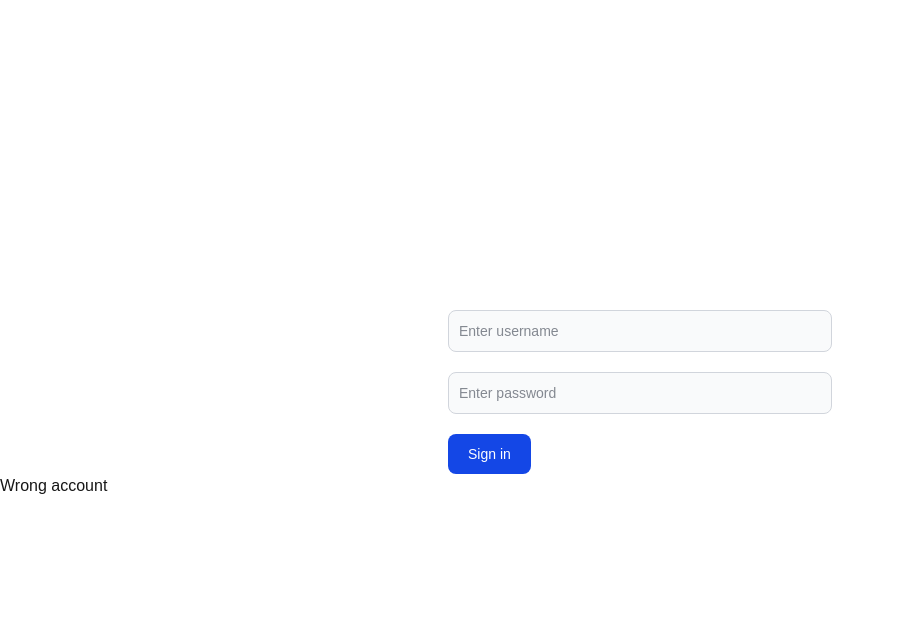
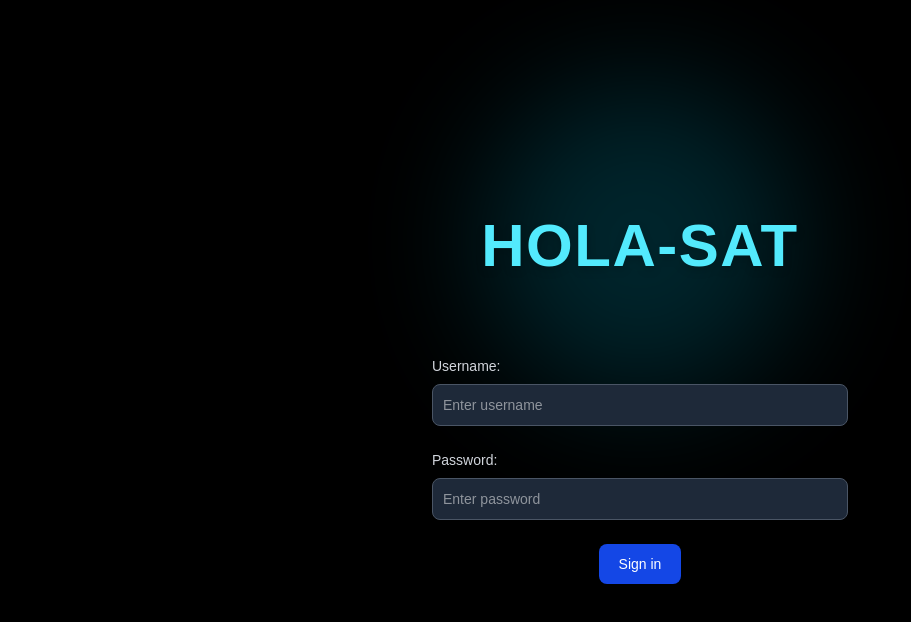
Before and after one commit to bnp01112000/hola-sat, a Next.js app: page / in a window 1280 px wide. Shown: the top 622 px of the page, without its empty margins (0-911 px from the left). Built offline with nearby package versions, Linux system fonts and the light colour scheme.

Commit message:
added databases and more

```diff
--- a/app/globals.css
+++ b/app/globals.css
@@ -14,7 +14,7 @@
 
 @media (prefers-color-scheme: dark) {
   :root {
-    --background: #2d1cef;
+    --background: #000000;
     --foreground: #ffffff ;
   }
 }
--- a/app/layout.js
+++ b/app/layout.js
@@ -17,7 +17,7 @@ export default function RootLayout({children}) {
             <head>
                 <title> HOLA SAT APP</title>
             </head>
-            <body class = "min-h-screen" className={`${geistSans.variable} ${geistMono.variable} antialiased`}>
+            <body className={`${geistSans.variable} ${geistMono.variable} antialiased`}>
                 {children}
             </body>
         </html>
--- a/app/login.js
+++ b/app/login.js
@@ -9,19 +9,61 @@ export default function Login() {
     const [password, changePass] = useState("");
     const [state, action] = useActionState(handleForm, null, 'n/a');
     return (
-        <div class = "min-h-screen content-center">
-            <form class="max-w-sm mx-auto" action={action}>
-                <div class="mb-5">
-                    <label htmlFor="username" class="block mb-2 text-sm font-medium text-gray-900 dark:text-white"></label>
-                    <input onChange={e => changeUser(e.target.value)} type="text" name="username" placeholder="Enter username" value={username} class="bg-gray-50 border border-gray-300 text-gray-900 text-sm rounded-lg focus:ring-blue-500 focus:border-blue-500 block w-full p-2.5 dark:bg-gray-700 dark:border-gray-600 dark:placeholder-gray-400 dark:text-white dark:focus:ring-blue-500 dark:focus:border-blue-500"></input>
+        <div className="w-screen h-screen bg-black text-white flex flex-col items-center justify-center relative overflow-hidden">
+            {/* Glowing background blob */}
+            <div className="absolute w-80 h-80 bg-cyan-500 blur-3xl opacity-20 rounded-full top-20 z-0" />
+
+            {/* HOLA-SAT heading */}
+            <h1 className="text-6xl font-extrabold text-cyan-300 tracking-wide mb-20 z-10 drop-shadow-lg">
+                HOLA-SAT
+            </h1>
+
+            {/* Form container */}
+            <form className="w-full max-w-md px-4 flex flex-col items-center z-10 space-y-6" action={action}>
+                <div className="w-full">
+                    <label htmlFor="username" className="block mb-2 text-sm font-medium text-gray-300">
+                        Username:
+                    </label>
+                    <input
+                        onChange={(e) => changeUser(e.target.value)}
+                        value={username}
+                        type="text"
+                        name="username"
+                        placeholder="Enter username"
+                        className="w-full border bg-gray-800 border-gray-600 text-white text-sm rounded-lg focus:ring-blue-500 focus:border-blue-500 p-2.5"
+                    />
                 </div>
-                <div class="mb-5">
-                    <label htmlFor="password" class="block mb-2 text-sm font-medium text-gray-900 dark:text-white"></label>
-                    <input onChange={e => changePass(e.target.value)} type="text" name="password" placeholder="Enter password" value={password} class="bg-gray-50 border border-gray-300 text-gray-900 text-sm rounded-lg focus:ring-blue-500 focus:border-blue-500 block w-full p-2.5 dark:bg-gray-700 dark:border-gray-600 dark:placeholder-gray-400 dark:text-white dark:focus:ring-blue-500 dark:focus:border-blue-500"></input>
+
+                <div className="w-full">
+                    <label htmlFor="password" className="block mb-2 text-sm font-medium text-gray-300">
+                        Password:
+                    </label>
+                    <input
+                        onChange={(e) => changePass(e.target.value)}
+                        value={password}
+                        type="password"
+                        name="password"
+                        placeholder="Enter password"
+                        className="w-full border bg-gray-800 border-gray-600 text-white text-sm rounded-lg focus:ring-blue-500 focus:border-blue-500 p-2.5"
+                    />
                 </div>
-                <button type="submit" class="text-white bg-blue-700 hover:bg-blue-800 focus:ring-4 focus:outline-none focus:ring-blue-300 font-medium rounded-lg text-sm w-full sm:w-auto px-5 py-2.5 text-center dark:bg-blue-600 dark:hover:bg-blue-700 dark:focus:ring-blue-800" >Sign in</button>
+
+                <button
+                    type="submit"
+                    className="text-white bg-blue-700 hover:bg-blue-800 focus:ring-4 focus:outline-none focus:ring-blue-300 font-medium rounded-lg text-sm w-full sm:w-auto px-5 py-2.5 text-center"
+                >
+                    Sign in
+                </button>
             </form>
-            <p> {state ? <Link href="/test">Main Page</Link> : <p> Wrong account </p>}</p>
+
+            {/* Error/message */}
+            <p className="hidden mt-6 text-red-500 z-10">
+                {state ? <Link href="/test">Main Page</Link> : "Wrong account"}
+            </p>
         </div>
+
+
+
+
     )
 }
--- a/app/page.js
+++ b/app/page.js
@@ -1,8 +1,9 @@
 import Image from "next/image";
 import Login from '@/app/login';
+
 export default function Home() {
   return (
-    <div class = "min-h-screen content-center">
+    <div>
         <Login/>
     </div>
   );
--- /dev/null
+++ b/prisma/seed.js
@@ -0,0 +1,22 @@
+const { PrismaClient } = require('@prisma/client');
+const prisma = new PrismaClient();
+
+async function main() {
+  await prisma.user.createMany({
+    data: [
+      { username: 'minhduc', password: '12345' },
+      { username: 'dieulinh', password: '12345' },
+      { username: 'david', password: '12345' },
+    ],
+  });
+
+  console.log('Users seeded!');
+}
+
+main()
+  .then(() => prisma.$disconnect())
+  .catch((e) => {
+    console.error(e);
+    prisma.$disconnect();
+    process.exit(1);
+  });
```
Also changed, not shown: package.json (+11 -6 lines), 2 other files (tests, documents, lock files or other folders).
